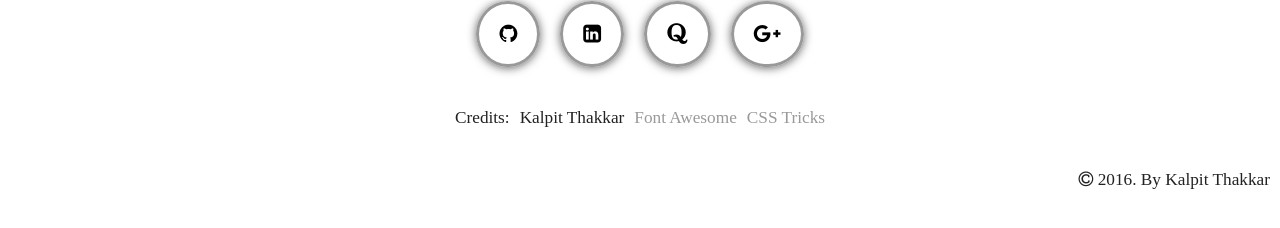
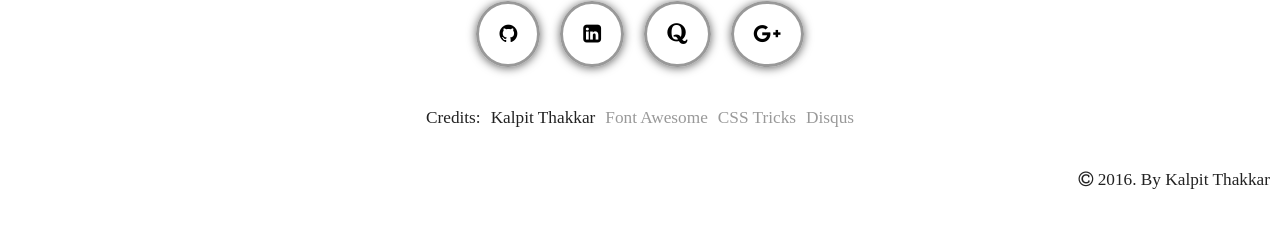
Before and after one commit to dracarys983/PersonalWebsite, a Jekyll site: the page built from _posts/2016-01-22-Personal-Website-From-Scratch.md, in a window 1280 px wide. Shown: the part 629-857 px from the top of the page. Built offline with Jekyll 4.4.1, drawn with Linux system fonts in a browser that asks for light colours; nearby versions of some CDN libraries; some web fonts are replaced; comment, search, counter and statistics services are not loaded.

Commit message:
Missed adding disqus credit in blog layout

```diff
--- a/_layouts/post.html
+++ b/_layouts/post.html
@@ -87,6 +87,7 @@
             <li class="flex-item google-fonts-1" style="font-size: calc(16px + 0.1vw)"> Kalpit Thakkar </li>
             <li class="flex-item google-fonts-1"><a class="simple-link" style="font-size: calc(16px + 0.1vw)" href="http://fontawesome.io/">Font Awesome</a></li>
             <li class="flex-item google-fonts-1"><a class="simple-link" style="font-size: calc(16px + 0.1vw)" href="https://css-tricks.com/">CSS Tricks</a></li>
+            <li class="flex-item google-fonts-1"><a class="simple-link" style="font-size: calc(16px + 0.1vw)" href="https://disqus.com/">Disqus</a></li>
         </ul>
         <p style="font-size: calc(16px + 0.1vw); text-align: right"><i class="fa fa-copyright" aria-hidden="true"></i> 2016. By Kalpit Thakkar </p>
 
```
